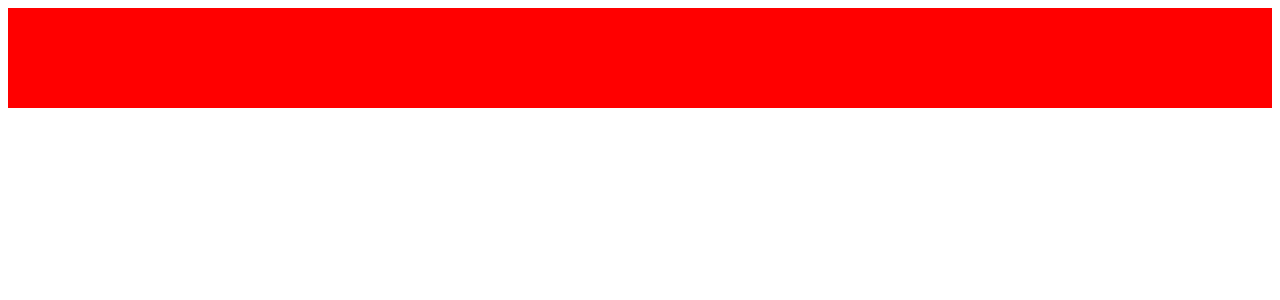
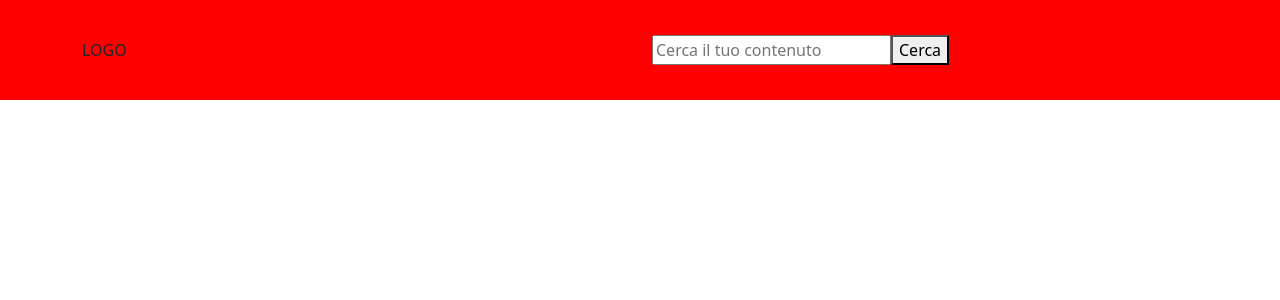
Before and after one commit to FrancescoCina/vue-boolflix, a Vue app: page / in a window 1280 px wide. Shown: the top 300 px of the page. Built offline with nearby package versions, Linux system fonts and the light colour scheme.

Commit message:
Importato Bootstrap e fatto Header graficamente

```diff
--- a/package.json
+++ b/package.json
@@ -8,6 +8,7 @@
     "lint": "vue-cli-service lint"
   },
   "dependencies": {
+    "bootstrap": "^5.1.1",
     "core-js": "^3.6.5",
     "vue": "^2.6.11"
   },
--- a/src/App.vue
+++ b/src/App.vue
@@ -13,4 +13,5 @@ export default {
 </script>
 
 <style lang="scss">
+@import "assets/scss/style.scss";
 </style>
--- /dev/null
+++ b/src/assets/scss/style.scss
@@ -0,0 +1 @@
+@import '~bootstrap/scss/bootstrap.scss';
--- a/src/components/Header.vue
+++ b/src/components/Header.vue
@@ -1,5 +1,17 @@
 <template>
-  <header></header>
+  <header>
+    <div class="h-100 container">
+      <div class="row h-100 justify-content-between align-items-center">
+        <div class="col">LOGO</div>
+        <div class="col">
+          <div class="input-search">
+            <input placeholder="Cerca il tuo contenuto" type="search" />
+            <button>Cerca</button>
+          </div>
+        </div>
+      </div>
+    </div>
+  </header>
 </template>
 
 <script>
```
Also changed, not shown: src/assets/logo.png (deleted), 8 other files (tests, documents, lock files or other folders).
